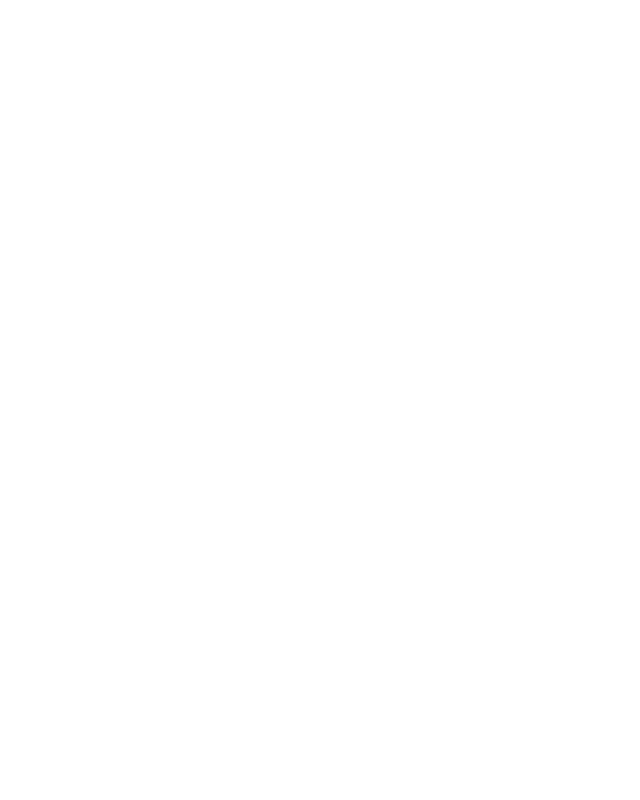
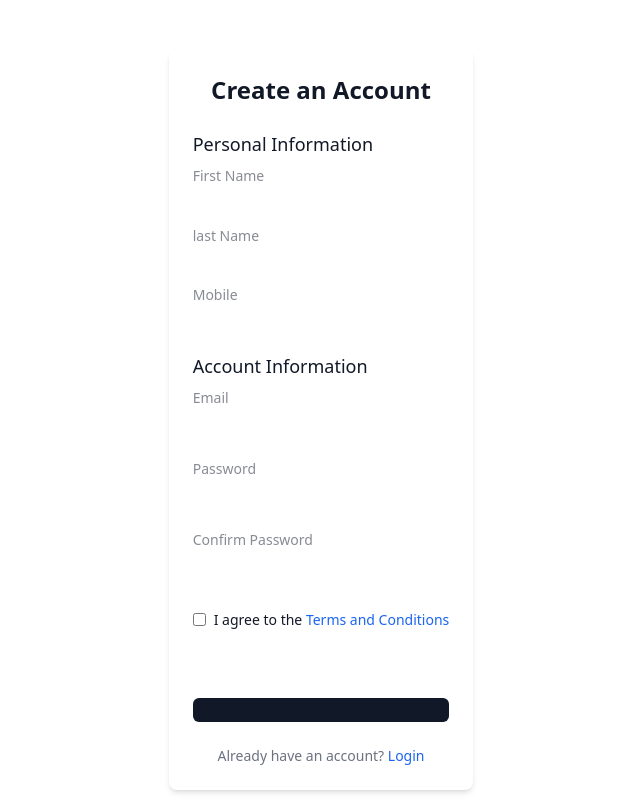
Before and after one commit to ahmed1mansour/app-002, a React (Vite) app: page / in a window 1280 px wide. Shown: the whole page, without its empty margins (319-959 px from the left). Built offline with nearby package versions, Linux system fonts and the light colour scheme.

Commit message:
useState

```diff
--- a/src/App.jsx
+++ b/src/App.jsx
@@ -1,11 +1,15 @@
-import Users from "./components/Users";
+import Counter from "./components/Counter";
+import Register from "./components/Register";
+
 
 export default function App() {
 
 
   return (
-    <>
-      {/* <Users /> */}
-    </>
+    <div className="h-screen flex items-center justify-center gap-4">
+      {/* <Counter /> */}
+
+      <Register />
+    </div>
   )
 }
--- /dev/null
+++ b/src/components/Counter.jsx
@@ -0,0 +1,30 @@
+import { useState } from "react";
+
+console.log('Counter.jsx ready');
+
+export default function Counter() {
+
+    console.log('Counter Function rendered');
+
+    const [number, setNumber] = useState(0);
+
+
+    const increase = () => {
+        setNumber(cur => cur + 1);
+        setNumber(cur => cur + 1);
+        setNumber(cur => cur + 1);
+        setNumber(cur => cur + 1);
+        setNumber(cur => cur + 1);
+    }
+
+
+    return (
+        <div className="flex gap-5 items-center">
+            <button onClick={increase} className="btn bg-green-400">+</button>
+
+            <span>{number}</span>
+
+            <button className="btn bg-red-400">-</button>
+        </div>
+    )
+}
--- /dev/null
+++ b/src/components/Register.jsx
@@ -0,0 +1,114 @@
+import { Button, TextInput, Label, Checkbox } from 'flowbite-react';
+import { useState } from 'react';
+
+const Register = () => {
+
+    const [termsAccepted, setTermsAccepted] = useState(false);
+
+    const [firstName, setFirstName] = useState('');
+
+
+    const termsAndConditionsChanged = () => {
+        console.log('termsAndConditionsChanged')
+
+        setTermsAccepted(!termsAccepted);
+    }
+    return (
+        <div className="max-w-md mx-auto p-6 bg-white rounded-lg shadow-md dark:bg-gray-800 mt-10">
+            <h1 className="text-2xl font-bold text-gray-900 dark:text-white mb-6 text-center">Create an Account</h1>
+
+            <form className="space-y-6">
+                {/* Personal Information Section */}
+                <div className="space-y-1">
+                    <h2 className="text-lg font-medium text-gray-900 dark:text-white mb-2">Personal Information</h2>
+
+                    <div>
+                        <Label htmlFor="firstName" value="First Name" className="block text-sm font-medium text-gray-900 dark:text-white" />
+                        <TextInput maxLength={15} minLength={3} onChange={e => setFirstName(e.target.value)} id="firstName" type="text" required className="w-full" placeholder='First Name' />
+                    </div>
+                    <div className='mb-4 text-white flex justify-between'>
+                        <small>{firstName.length < 3 ? 'Rejected' : 'Accepted'}</small>
+                        <small>{firstName.length}/15</small>
+                    </div>
+
+                    <div>
+                        <Label htmlFor="lastName" value="Last Name" className="block text-sm font-medium text-gray-900 dark:text-white" />
+                        <TextInput id="lastName" type="text" required className="w-full" placeholder='last Name' />
+                    </div>
+                    <div className='mb-4 text-white flex justify-end'>
+                        <small>0/15</small>
+                    </div>
+
+
+                    <div>
+                        <Label htmlFor="mobile" value="Mobile Number" className="block text-sm font-medium text-gray-900 dark:text-white" />
+                        <TextInput id="mobile" type="tel" required className="w-full" placeholder='Mobile' />
+                    </div>
+                    <div className='mb-4 text-white flex justify-end'>
+                        <small>0/15</small>
+                    </div>
+
+                </div>
+
+                {/* Account Information Section */}
+                <div className="space-y-4">
+                    <h2 className="text-lg font-medium text-gray-900 dark:text-white mb-2">Account Information</h2>
+
+                    <div>
+                        <Label htmlFor="email" value="Email Address" className="block text-sm font-medium text-gray-900 dark:text-white" />
+                        <TextInput id="email" type="email" required className="w-full" placeholder='Email' />
+                    </div>
+                    <div className='mb-4 text-white flex justify-end'>
+                        <small>0/15</small>
+                    </div>
+
+
+                    <div>
+                        <Label htmlFor="password" value="Password" className="block text-sm font-medium text-gray-900 dark:text-white" />
+                        <TextInput id="password" type="password" required className="w-full" placeholder='Password' />
+                    </div>
+                    <div className='mb-4 text-white flex justify-end'>
+                        <small>0/15</small>
+                    </div>
+
+
+                    <div>
+                        <Label htmlFor="confirmPassword" value="Confirm Password" className="block text-sm font-medium text-gray-900 dark:text-white" />
+                        <TextInput id="confirmPassword" type="password" required className="w-full" placeholder='Confirm Password' />
+                    </div>
+                    <div className='mb-4 text-white flex justify-end'>
+                        <small>0/15</small>
+                    </div>
+
+                </div>
+
+                {/* Terms and Conditions */}
+                <div className="flex items-start">
+                    <div className="flex items-center h-5">
+                        <Checkbox id="terms" onClick={termsAndConditionsChanged} />
+                    </div>
+                    <Label htmlFor="terms" className="ml-2 text-sm font-medium text-gray-900 dark:text-gray-300">
+                        I agree to the <a href="#" className="text-blue-600 hover:underline dark:text-blue-500">Terms and Conditions</a>
+                    </Label>
+                </div>
+
+                {/* Submit Button */}
+
+
+                <Button type="submit" className="w-full" disabled={!termsAccepted}>
+                    Create Account
+                </Button>
+
+
+                <div className="p-3 bg-gray-900 rounded-md"></div>
+
+                {/* Login Link */}
+                <div className="text-sm font-medium text-gray-500 dark:text-gray-300 text-center">
+                    Already have an account? <a href="#" className="text-blue-600 hover:underline dark:text-blue-500">Login</a>
+                </div>
+            </form>
+        </div>
+    );
+};
+
+export default Register;
--- a/src/index.css
+++ b/src/index.css
@@ -1,7 +1,6 @@
 @import "tailwindcss";
 @plugin "flowbite-react/plugin/tailwindcss";
 @source "../.flowbite-react/class-list.json";
-
 
 @theme {
   --color-primary: #007bff;
@@ -23,17 +22,14 @@
 
   --theme-color: #882;
 
-
   /* Modify */
   /* --spacing: 1px; */
-
 
   /* Animations */
 
   --animate-wiggle: wiggle 1s ease-in-out infinite;
 
   @keyframes wiggle {
-
     0%,
     100% {
       transform: rotate(-3deg);
@@ -48,3 +44,8 @@
 * {
   transition: all 0.3s ease-in-out;
 }
+
+/* Custom Classes */
+.btn {
+  @apply px-6 py-2 rounded-lg shadow-md uppercase cursor-pointer active:brightness-90;
+}
```
Lines whose indentation alone changed are shown as unchanged.
